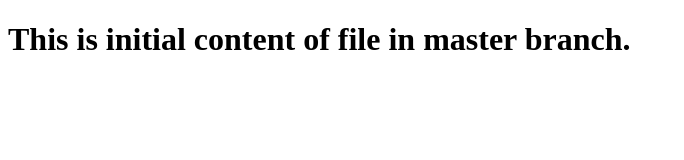
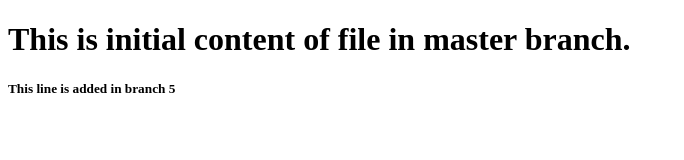
Before and after one commit to msiddiqurrehman/gittest2, a plain HTML site: page index.html in a window 1280 px wide. Shown: the whole page, without its empty margins (0-684 px from the left). Drawn offline with Linux system fonts and the light colour scheme.

Commit message:
Changes in index.html in branch5

```diff
--- a/index.html
+++ b/index.html
@@ -5,5 +5,6 @@
 </head>
 <body>
 	<h1>This is initial content of file in master branch.</h1>
+	<h5>This line is added in branch 5</h5>
 </body>
 </html>
```
